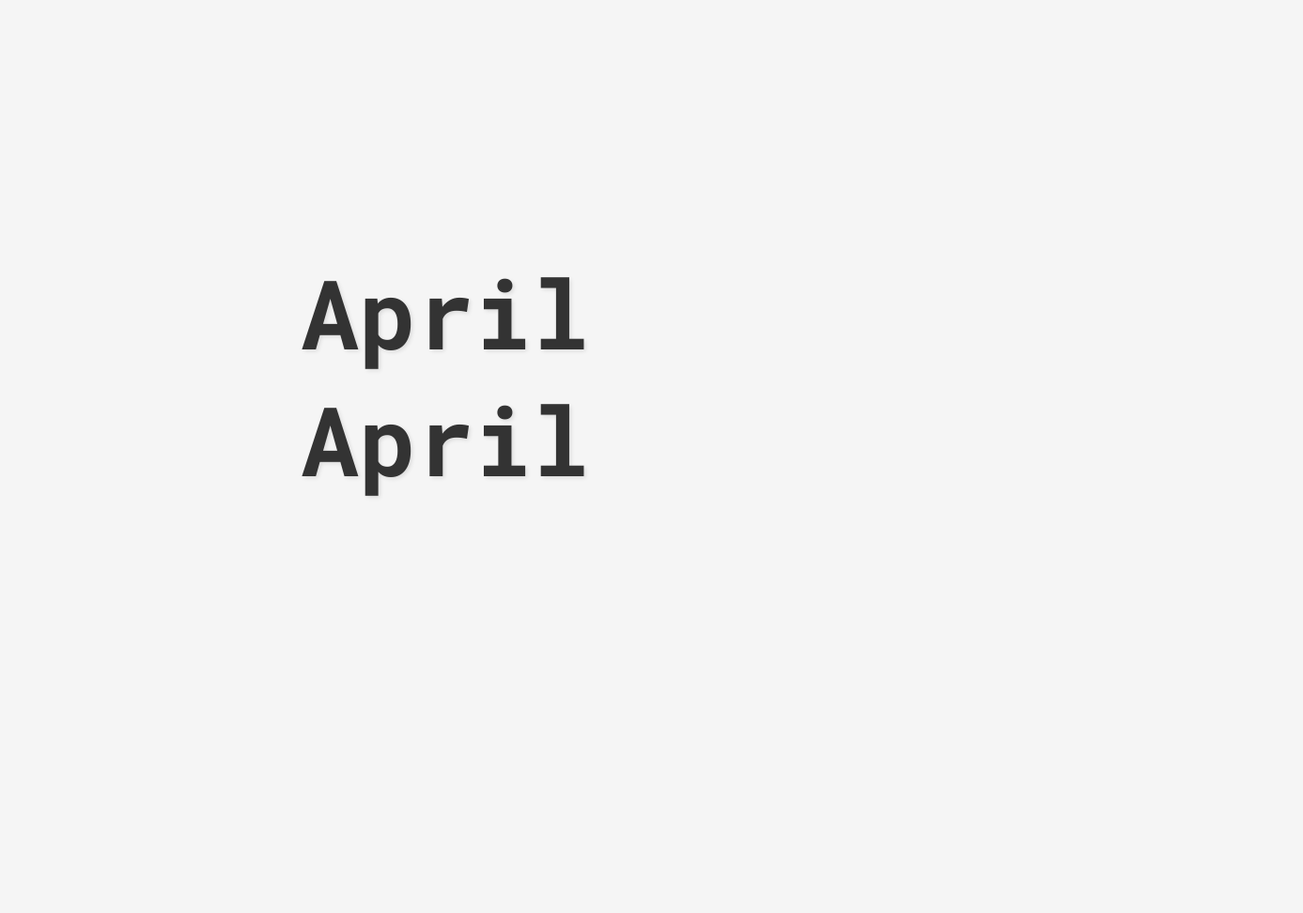
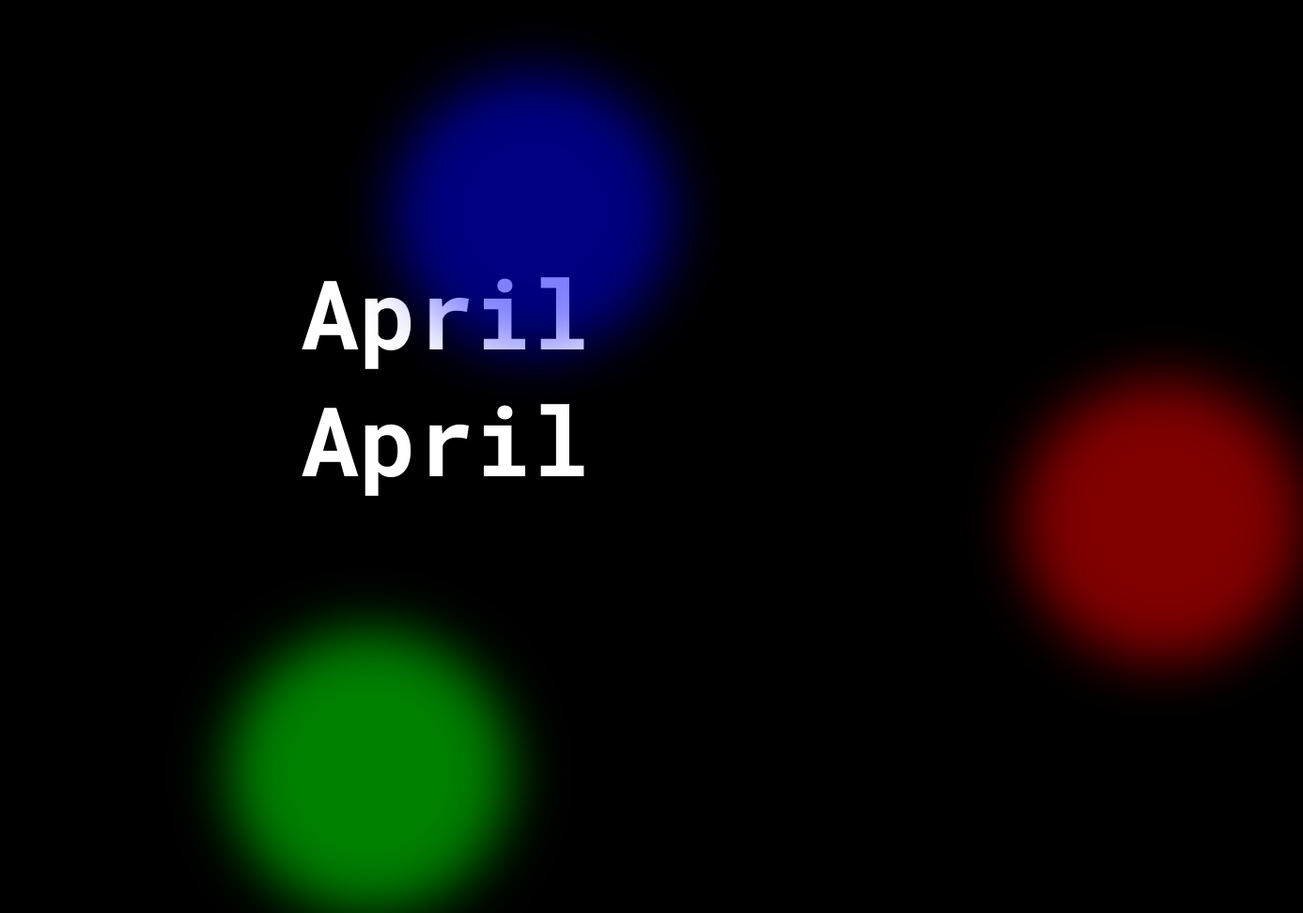
Before and after one commit to niilz/april-april, a plain HTML site: page index.html in a window 1280 px wide. Shown: the whole page at 94% size, 1387 px wide, since content can reach past the window. Before the commit the page ends 800 px from the top, so only its background shows below. Drawn offline with Linux system fonts and the light colour scheme.

Commit message:
Add moving circles

```diff
--- a/index.html
+++ b/index.html
@@ -9,5 +9,6 @@
   <div id="message">April April</div>
 
   <script src="script.js"></script>
+<script src="spotlights.js"></script>
 </body>
 </html>
--- /dev/null
+++ b/spotlights.js
@@ -0,0 +1,53 @@
+// spotlights.js
+const numCircles = 3;
+const colors = ['rgba(255,0,0,0.5)','rgba(0,255,0,0.5)','rgba(0,0,255,0.5)'];
+const body = document.body;
+
+function createCircle(idx){
+  const c = document.createElement('div');
+  c.className='spotlight';
+  c.style.background=colors[idx % colors.length];
+  body.appendChild(c);
+  // initial position
+  const init = randomPos();
+  c.style.transform = `translate(${init.x}px,${init.y}px)`;
+  animate(c);
+}
+
+function randomPos(){
+  const w = window.innerWidth;
+  const h = window.innerHeight;
+  return {
+    x: Math.random()*w,
+    y: Math.random()*h
+  };
+}
+
+// Simple physics: each circle has a velocity; we update its position every frame
+const circles = [];
+function createCircle(idx){
+  const c = document.createElement('div');
+  c.className='spotlight';
+  c.style.background=colors[idx % colors.length];
+  body.appendChild(c);
+  const pos = randomPos();
+  const vel = {x: (Math.random()-0.5)*4, y: (Math.random()-0.5)*4};
+  circles.push({el:c, pos, vel});
+}
+function update(){
+  const w = window.innerWidth;
+  const h = window.innerHeight;
+  circles.forEach(c=>{
+    // update position
+    c.pos.x += c.vel.x;
+    c.pos.y += c.vel.y;
+    // bounce on edges
+    if(c.pos.x<0||c.pos.x>w){c.vel.x*=-1;}
+    if(c.pos.y<0||c.pos.y>h){c.vel.y*=-1;}
+    c.el.style.transform = `translate(${c.pos.x}px,${c.pos.y}px)`;
+  });
+  requestAnimationFrame(update);
+}
+requestAnimationFrame(update);
+
+for(let i=0;i<numCircles;i++) createCircle(i);
--- a/style.css
+++ b/style.css
@@ -4,7 +4,7 @@
 html, body {
   height: 100%;
   margin: 0;
-  background: #f5f5f5;
+  background: #000;
   font-family: 'Roboto Mono', monospace;
 }
 
@@ -16,7 +16,17 @@ html, body {
 
   font-size: 8vw;
   font-weight: 700;
-  color: #333;
+  color: #fff;
 
   text-shadow: 2px 2px 4px rgba(0,0,0,0.1);
 }
+
+.spotlight {
+  position: absolute;
+  width: 300px;
+  height: 300px;
+  border-radius: 50%;
+  filter: blur(30px);
+  pointer-events: none;
+  z-index: 0;
+}
```
